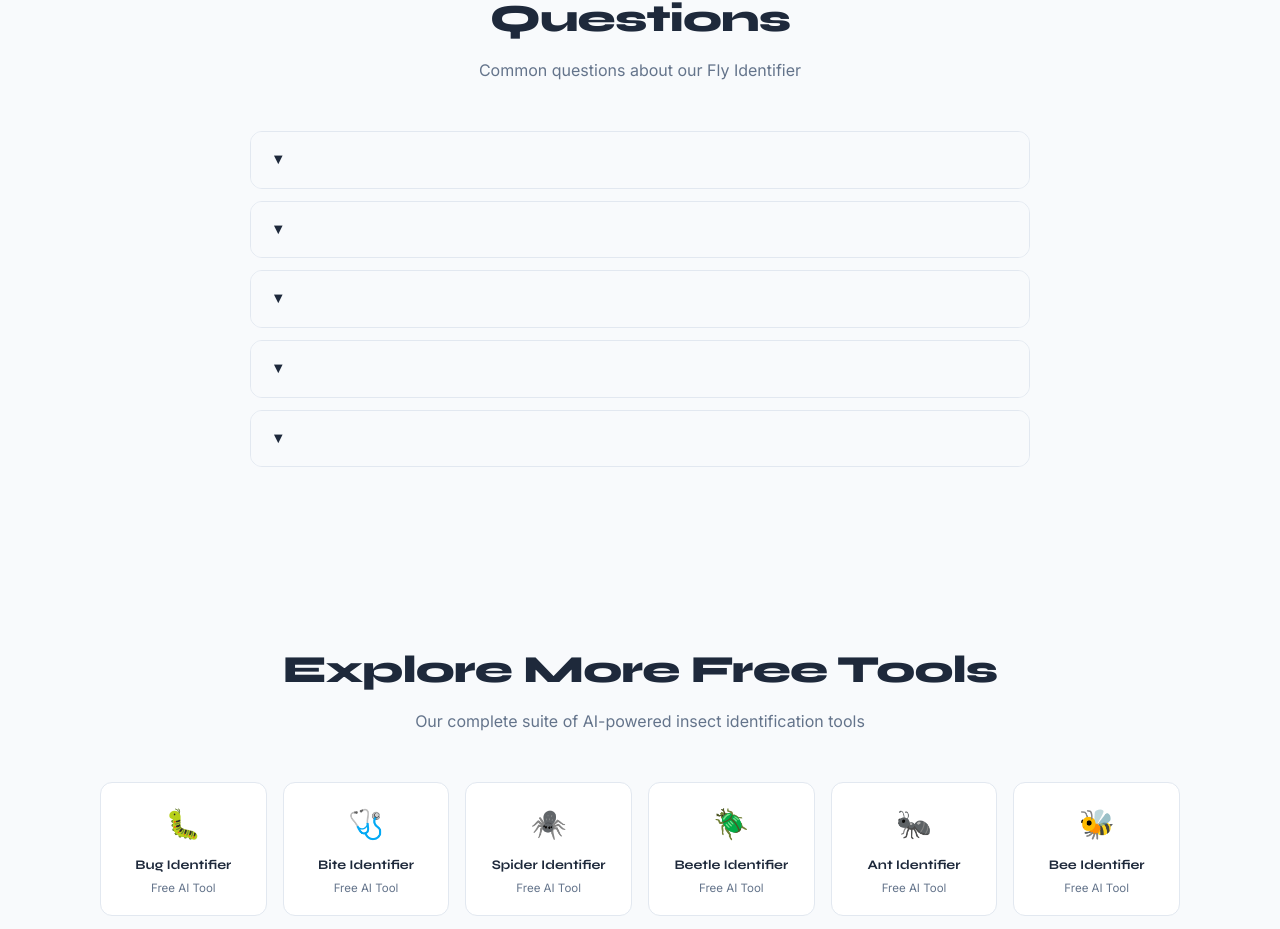
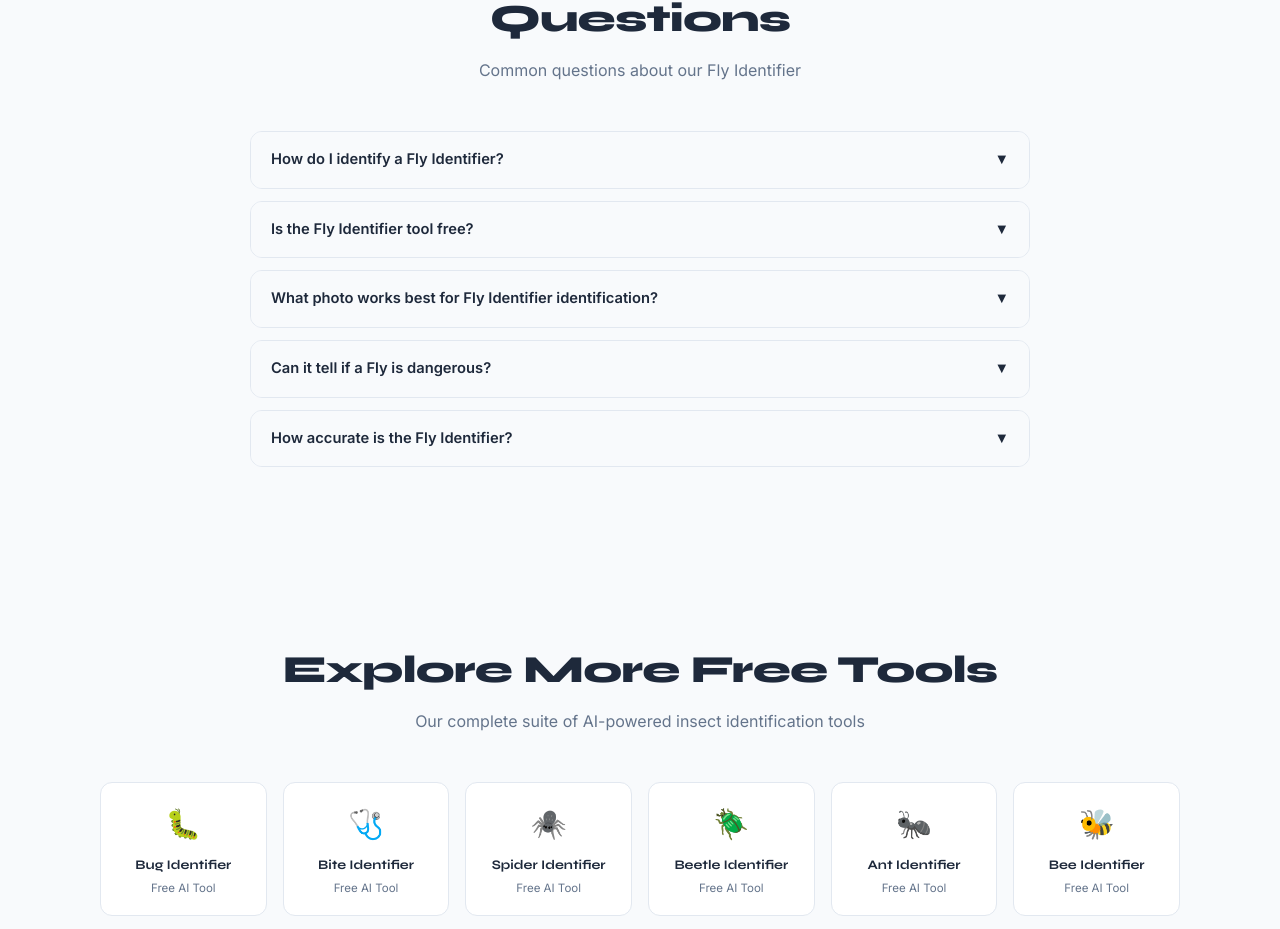
Before and after one commit to ahsan-ai-56/Bug-Identifier-Ai, a Next.js app: page /fly-identifier in a window 1280 px wide. Shown: the part 2569-3498 px from the top of the page. Built offline with nearby package versions, Linux system fonts and the light colour scheme.

Commit message:
Update fly-identifier.js

```diff
--- a/pages/fly-identifier.js
+++ b/pages/fly-identifier.js
@@ -72,7 +72,7 @@ export default function Page() {
           <div className="sec-head"><h2>Frequently Asked Questions</h2><p>Common questions about our Fly Identifier</p></div>
           {FAQS.map((f,i)=>(
             <div className="faq-item" key={i}>
-              <div className="faq-q" onClick={()=>setOpenFaq(openFaq===i?null:i)}>{}{}<span>{openFaq===i?"▲":"▼"}</span></div>
+              <div className="faq-q" onClick={()=>setOpenFaq(openFaq===i?null:i)}>{f.q}<span>{openFaq===i?"▲":"▼"}</span></div>
               {openFaq===i && <div className="faq-a">{f.a}</div>}
             </div>
           ))}
```
